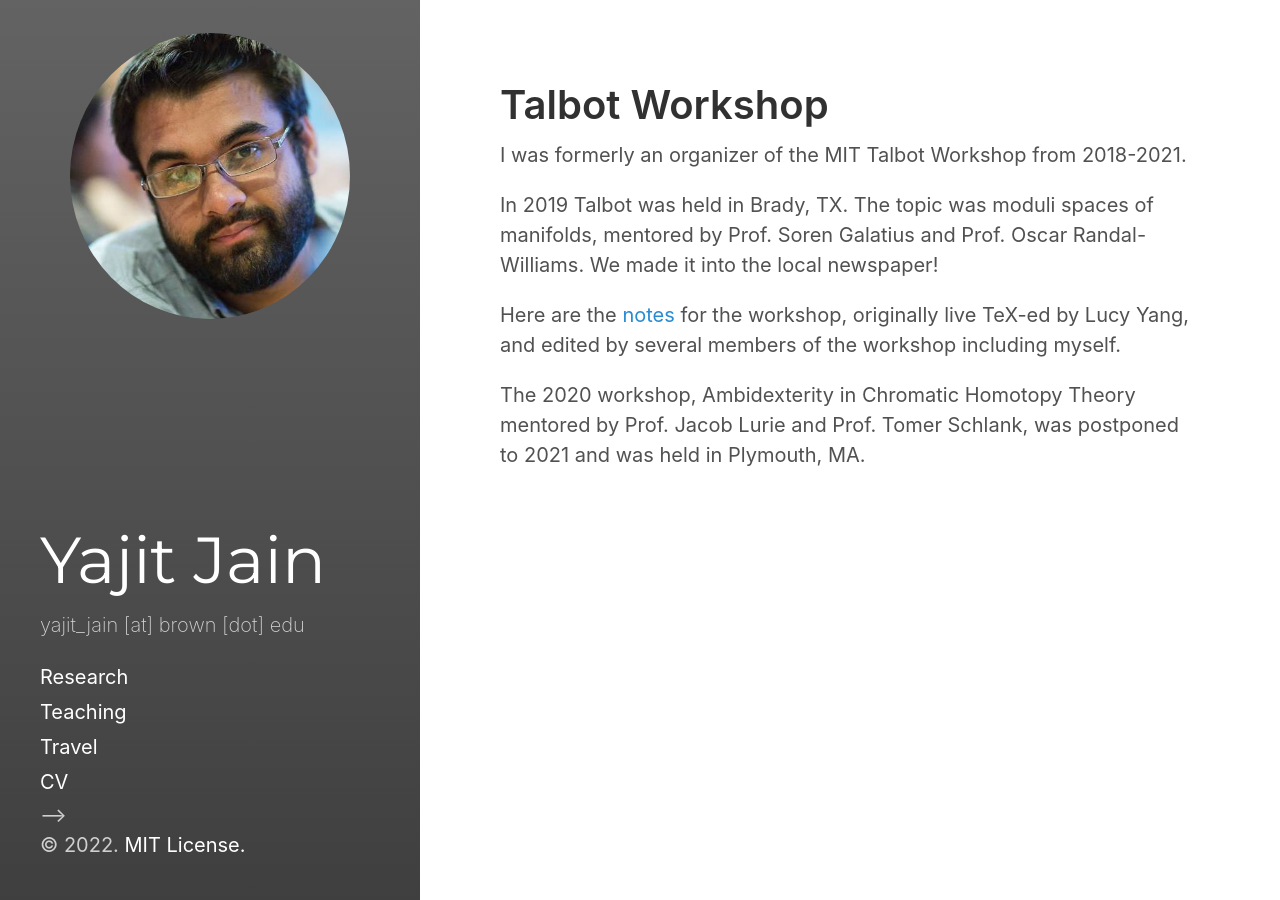
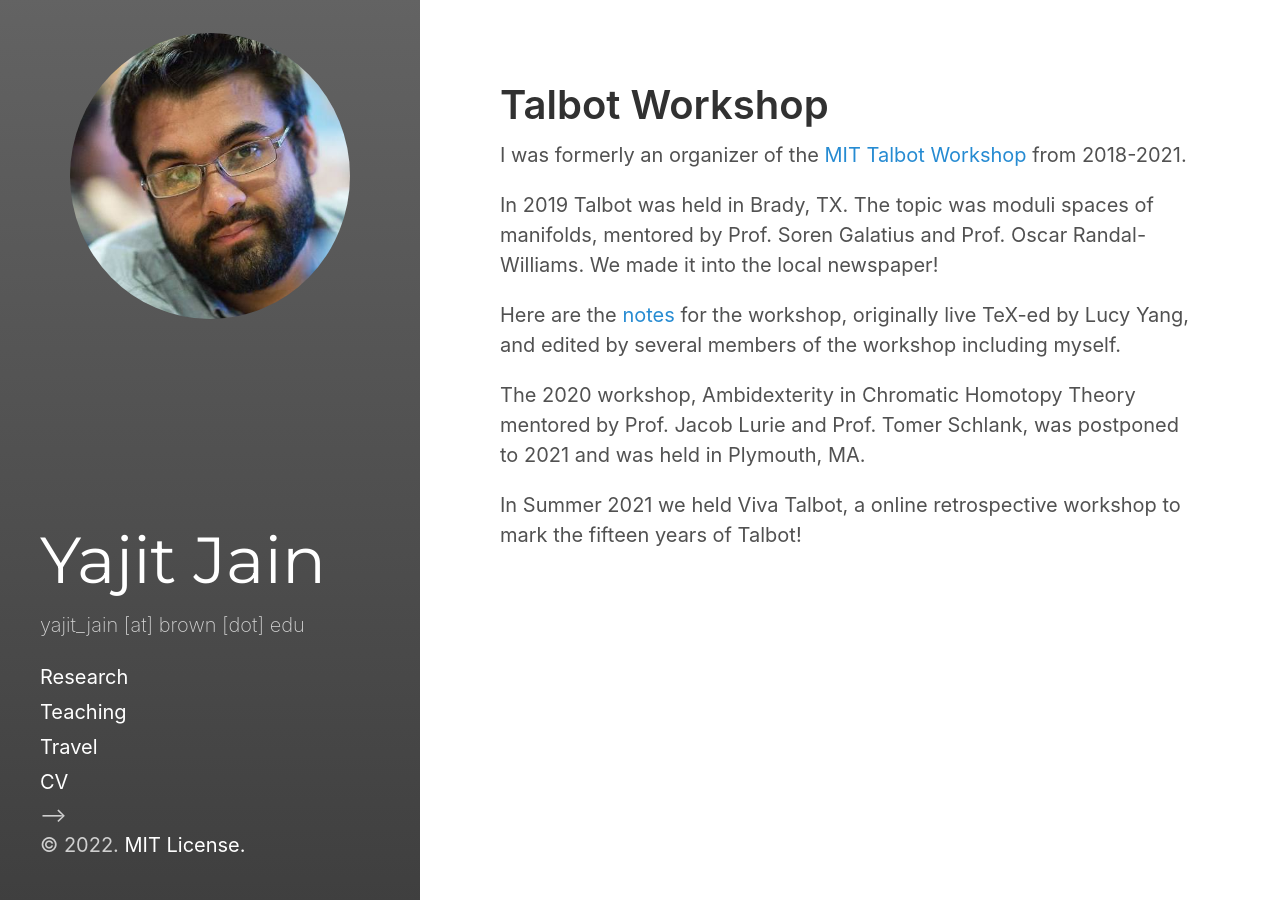
Before and after one commit to ykjain/ykjain.github.io, a Jekyll site: the page built from talbot.md, in a window 1280 px wide. Built offline with Jekyll 4.4.1, drawn with Linux system fonts in a browser that asks for light colours.

Commit message:
Update talbot.md

```diff
--- a/talbot.md
+++ b/talbot.md
@@ -1,14 +1,16 @@
 ---
 layout: page
 title: Talbot Workshop
-sidebar_link: false
+sidebar_link: False
 sidebar_sort_order: 3
 ---
 
-I was formerly an organizer of the MIT Talbot Workshop from 2018-2021.
+I was formerly an organizer of the [MIT Talbot Workshop](https://math.mit.edu/events/talbot/) from 2018-2021.
 
 In 2019 Talbot was held in Brady, TX. The topic was moduli spaces of manifolds, mentored by Prof. Soren Galatius and Prof. Oscar Randal-Williams. We made it into the local newspaper!
 
 Here are the [notes](https://www.dropbox.com/sh/741rbybzkif4ngz/AACr9xpeRxcajQi5mPHUfa5Sa?dl=0) for the workshop, originally live TeX-ed by Lucy Yang, and edited by several members of the workshop including myself.
 
 The 2020 workshop, Ambidexterity in Chromatic Homotopy Theory mentored by Prof. Jacob Lurie and Prof. Tomer Schlank, was postponed to 2021 and was held in Plymouth, MA.
+
+In Summer 2021 we held Viva Talbot, a online retrospective workshop to mark the fifteen years of Talbot!
```
